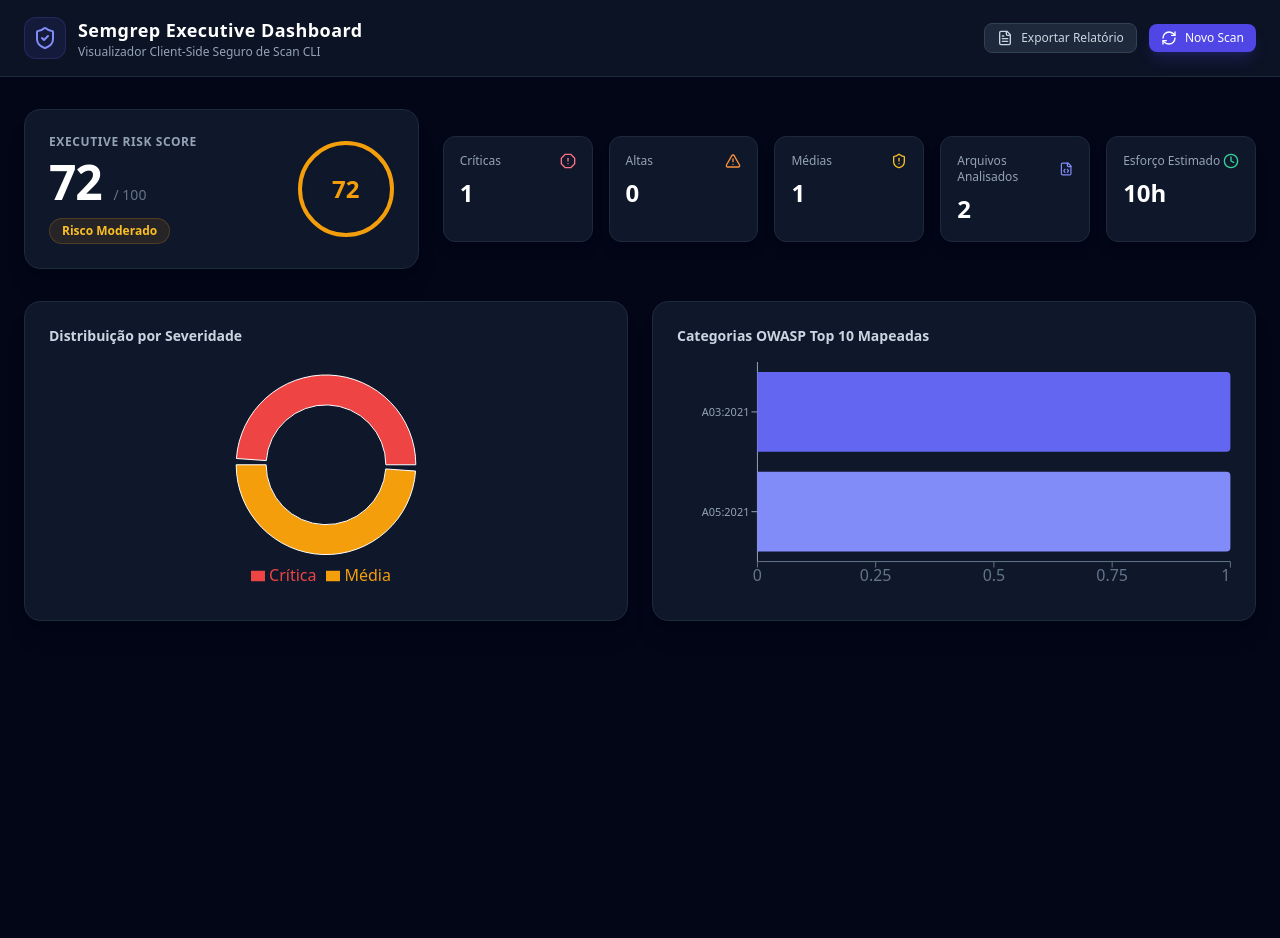
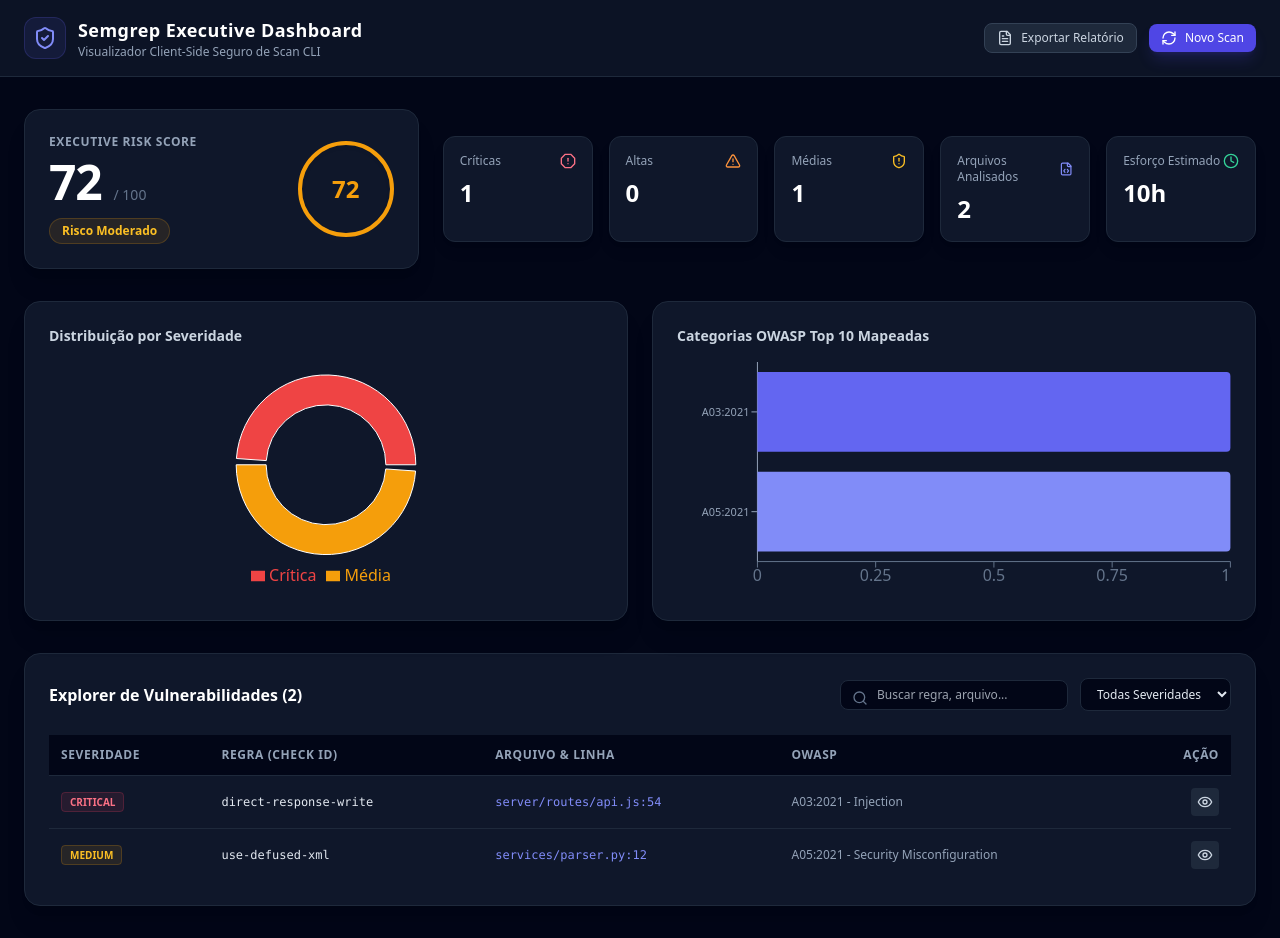
Before and after one commit to brunoez/semgrep, a React (Vite) app in the folder frontend/: page / in a window 1280 px wide. Both pictures are taken after a click on the button "Carregar Relatório de Exemplo". Before the commit the page ends 800 px from the top, so only its background shows below. Built offline with nearby package versions, Linux system fonts and the light colour scheme.

Commit message:
feat: implement vulnerability explorer table, code viewer modal, and documentation

```diff
--- a/frontend/src/App.tsx
+++ b/frontend/src/App.tsx
@@ -1,14 +1,18 @@
-import React from 'react';
+import React, { useState } from 'react';
 import { Header } from './components/common/Header';
 import { FileDropzone } from './components/common/FileDropzone';
 import { RiskScoreBadge } from './components/dashboard/RiskScoreBadge';
 import { ExecutiveMetrics } from './components/dashboard/ExecutiveMetrics';
 import { SeverityChart } from './components/dashboard/SeverityChart';
 import { OwaspRadarChart } from './components/dashboard/OwaspRadarChart';
+import { VulnerabilityTable } from './components/explorer/VulnerabilityTable';
+import { CodeViewerModal } from './components/explorer/CodeViewerModal';
+import type { NormalizedFinding } from './models/normalized.domain';
 import { useSemgrepStore } from './store/useSemgrepStore';
 
 export const App: React.FC = () => {
   const { report } = useSemgrepStore();
+  const [selectedFinding, setSelectedFinding] = useState<NormalizedFinding | null>(null);
 
   return (
     <div className="min-h-screen bg-slate-950 text-slate-100">
@@ -31,6 +35,10 @@
               <SeverityChart summary={report.summary} />
               <OwaspRadarChart findings={report.findings} />
             </div>
+
+            <VulnerabilityTable findings={report.findings} onSelectFinding={setSelectedFinding} />
+
+            <CodeViewerModal finding={selectedFinding} onClose={() => setSelectedFinding(null)} />
           </div>
         )}
       </main>
--- /dev/null
+++ b/frontend/src/components/explorer/VulnerabilityTable.tsx
@@ -0,0 +1,104 @@
+import React, { useState } from 'react';
+import { Search, Eye } from 'lucide-react';
+import type { NormalizedFinding } from '../../models/normalized.domain';
+import { sanitizeText } from '../../services/sanitizer.service';
+
+interface Props {
+  findings: NormalizedFinding[];
+  onSelectFinding: (finding: NormalizedFinding) => void;
+}
+
+export const VulnerabilityTable: React.FC<Props> = ({ findings, onSelectFinding }) => {
+  const [searchTerm, setSearchTerm] = useState('');
+  const [severityFilter, setSeverityFilter] = useState<string>('ALL');
+
+  const filtered = findings.filter((f) => {
+    const matchesSearch =
+      f.title.toLowerCase().includes(searchTerm.toLowerCase()) ||
+      f.filePath.toLowerCase().includes(searchTerm.toLowerCase()) ||
+      f.checkId.toLowerCase().includes(searchTerm.toLowerCase());
+    const matchesSeverity = severityFilter === 'ALL' || f.severity === severityFilter;
+    return matchesSearch && matchesSeverity;
+  });
+
+  return (
+    <div className="bg-slate-900 border border-slate-800 rounded-2xl p-6 shadow-xl">
+      <div className="flex flex-col md:flex-row md:items-center justify-between gap-4 mb-6">
+        <h3 className="text-base font-bold text-white">Explorer de Vulnerabilidades ({filtered.length})</h3>
+
+        <div className="flex items-center gap-3">
+          <div className="relative">
+            <Search className="w-4 h-4 absolute left-3 top-2.5 text-slate-500" />
+            <input
+              type="text"
+              placeholder="Buscar regra, arquivo..."
+              value={searchTerm}
+              onChange={(e) => setSearchTerm(e.target.value)}
+              className="pl-9 pr-4 py-1.5 bg-slate-950 border border-slate-800 rounded-lg text-xs text-slate-200 focus:outline-none focus:border-indigo-500"
+            />
+          </div>
+
+          <select
+            value={severityFilter}
+            onChange={(e) => setSeverityFilter(e.target.value)}
+            className="px-3 py-1.5 bg-slate-950 border border-slate-800 rounded-lg text-xs text-slate-200 focus:outline-none focus:border-indigo-500"
+          >
+            <option value="ALL">Todas Severidades</option>
+            <option value="CRITICAL">Crítica</option>
+            <option value="HIGH">Alta</option>
+            <option value="MEDIUM">Média</option>
+            <option value="LOW">Baixa</option>
+          </select>
+        </div>
+      </div>
+
+      <div className="overflow-x-auto">
+        <table className="w-full text-left text-xs">
+          <thead className="bg-slate-950 text-slate-400 border-b border-slate-800 uppercase tracking-wider">
+            <tr>
+              <th className="p-3">Severidade</th>
+              <th className="p-3">Regra (Check ID)</th>
+              <th className="p-3">Arquivo & Linha</th>
+              <th className="p-3">OWASP</th>
+              <th className="p-3 text-right">Ação</th>
+            </tr>
+          </thead>
+          <tbody className="divide-y divide-slate-800">
+            {filtered.map((f) => (
+              <tr key={f.id} className="hover:bg-slate-800/40 transition">
+                <td className="p-3 font-bold">
+                  <span
+                    className={`px-2 py-0.5 rounded text-[10px] ${
+                      f.severity === 'CRITICAL'
+                        ? 'bg-rose-500/10 text-rose-400 border border-rose-500/20'
+                        : f.severity === 'HIGH'
+                        ? 'bg-orange-500/10 text-orange-400 border border-orange-500/20'
+                        : f.severity === 'MEDIUM'
+                        ? 'bg-amber-500/10 text-amber-400 border border-amber-500/20'
+                        : 'bg-emerald-500/10 text-emerald-400 border border-emerald-500/20'
+                    }`}
+                  >
+                    {f.severity}
+                  </span>
+                </td>
+                <td className="p-3 font-mono text-slate-200">{sanitizeText(f.title)}</td>
+                <td className="p-3 font-mono text-indigo-400">
+                  {sanitizeText(f.filePath)}:{f.startLine}
+                </td>
+                <td className="p-3 text-slate-400">{f.owasp[0] || 'N/A'}</td>
+                <td className="p-3 text-right">
+                  <button
+                    onClick={() => onSelectFinding(f)}
+                    className="p-1.5 bg-slate-800 hover:bg-slate-700 rounded text-slate-300 transition"
+                  >
+                    <Eye className="w-4 h-4" />
+                  </button>
+                </td>
+              </tr>
+            ))}
+          </tbody>
+        </table>
+      </div>
+    </div>
+  );
+};
```
Also changed, not shown: 1 other file (tests, documents, lock files or other folders).
